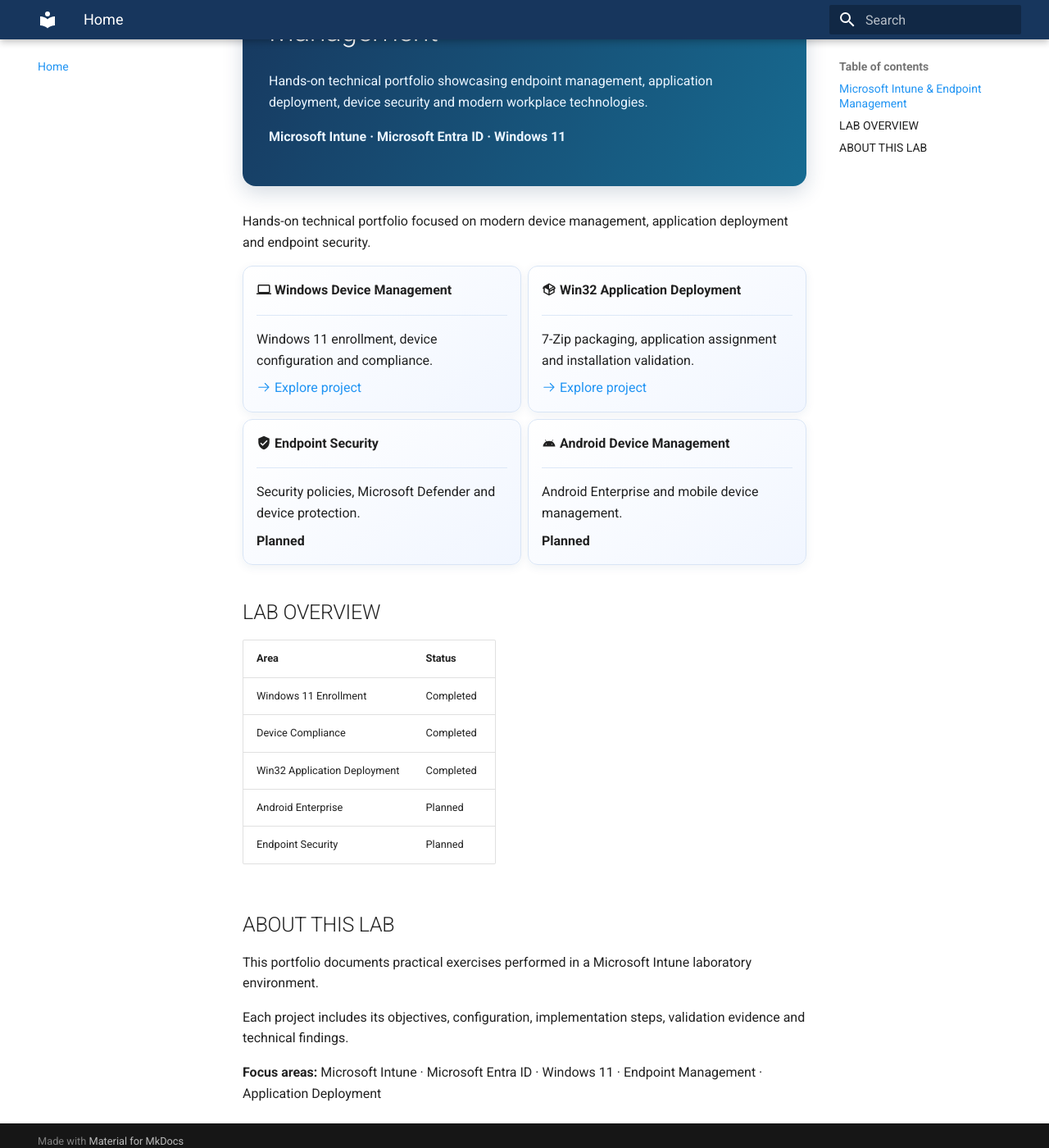
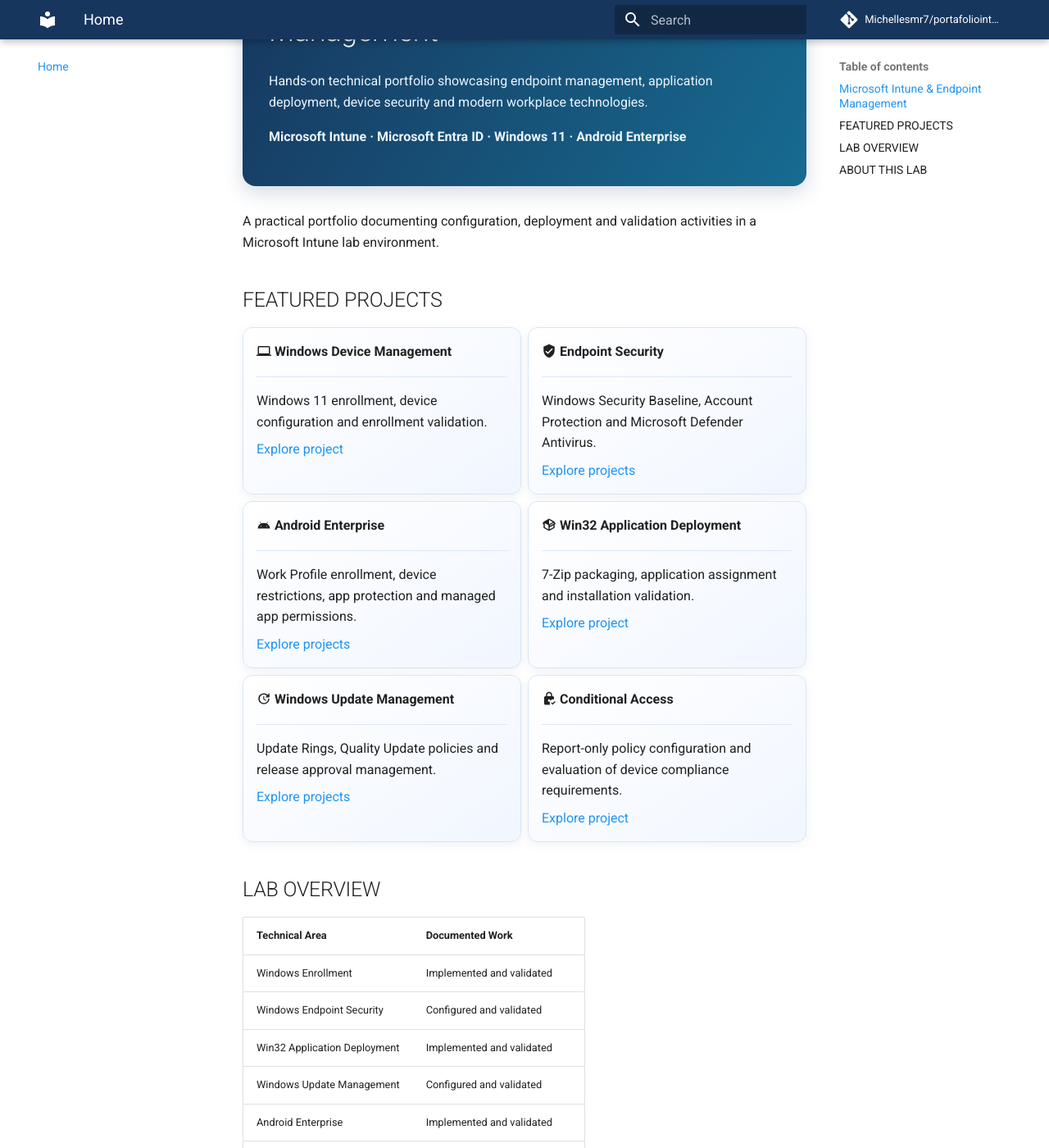
Before and after one commit to Michellesmr7/portafoliointune, an MkDocs documentation site: the page built from docs/index.md, in a window 1280 px wide and 1400 px high, scrolled down 297 px. Shown: the whole window at 82% size. Built offline with MkDocs 1.6.1 and Material for MkDocs 9.7.7, drawn with Linux system fonts in a browser that asks for light colours; comment, search, counter and statistics services are not loaded; some of the changed text lies outside the part shown.

Commit message:
Improve portfolio homepage and site configuration

```diff
--- a/docs/index.md
+++ b/docs/index.md
@@ -1,5 +1,3 @@
-
-
 # MODERN WORKPLACE LAB
 
 <div class="portfolio-hero" markdown>
@@ -8,12 +6,13 @@
 
 Hands-on technical portfolio showcasing endpoint management, application deployment, device security and modern workplace technologies.
 
-**Microsoft Intune · Microsoft Entra ID · Windows 11**
+**Microsoft Intune · Microsoft Entra ID · Windows 11 · Android Enterprise**
 
 </div>
 
+A practical portfolio documenting configuration, deployment and validation activities in a Microsoft Intune lab environment.
 
-Hands-on technical portfolio focused on modern device management, application deployment and endpoint security.
+## FEATURED PROJECTS
 
 <div class="grid cards" markdown>
 
@@ -21,9 +20,25 @@ Hands-on technical portfolio focused on modern device management, application de
 
     ---
 
-    Windows 11 enrollment, device configuration and compliance.
+    Windows 11 enrollment, device configuration and enrollment validation.
 
-    [:octicons-arrow-right-24: Explore project](projects/device-enrollment.md)
+    [Explore project](projects/device-enrollment.md)
+
+-   :material-shield-check: **Endpoint Security**
+
+    ---
+
+    Windows Security Baseline, Account Protection and Microsoft Defender Antivirus.
+
+    [Explore projects](areas/endpoint-security.md)
+
+-   :material-android: **Android Enterprise**
+
+    ---
+
+    Work Profile enrollment, device restrictions, app protection and managed app permissions.
+
+    [Explore projects](areas/android-enterprise.md)
 
 -   :material-package-variant: **Win32 Application Deployment**
 
@@ -31,40 +46,41 @@ Hands-on technical portfolio focused on modern device management, application de
 
     7-Zip packaging, application assignment and installation validation.
 
-    [:octicons-arrow-right-24: Explore project](projects/win32-app-deployment.md)
+    [Explore project](projects/win32-app-deployment.md)
 
--   :material-shield-check: **Endpoint Security**
+-   :material-update: **Windows Update Management**
 
     ---
 
-    Security policies, Microsoft Defender and device protection.
+    Update Rings, Quality Update policies and release approval management.
 
-    **Planned**
+    [Explore projects](areas/automation-updates.md)
 
--   :material-android: **Android Device Management**
+-   :material-lock-check: **Conditional Access**
 
     ---
 
-    Android Enterprise and mobile device management.
+    Report-only policy configuration and evaluation of device compliance requirements.
 
-    **Planned**
+    [Explore project](projects/conditional-access-lab.md)
 
 </div>
 
 ## LAB OVERVIEW
 
-| Area | Status |
+| Technical Area | Documented Work |
 |---|---|
-| Windows 11 Enrollment | Completed |
-| Device Compliance | Completed |
-| Win32 Application Deployment | Completed |
-| Android Enterprise | Planned |
-| Endpoint Security | Planned |
+| Windows Enrollment | Implemented and validated |
+| Windows Endpoint Security | Configured and validated |
+| Win32 Application Deployment | Implemented and validated |
+| Windows Update Management | Configured and validated |
+| Android Enterprise | Implemented and validated |
+| Conditional Access | Initial Report-only configuration |
 
 ## ABOUT THIS LAB
 
 This portfolio documents practical exercises performed in a Microsoft Intune laboratory environment.
 
-Each project includes its objectives, configuration, implementation steps, validation evidence and technical findings.
+Each project includes its objectives, configuration, implementation details, validation results and technical evidence.
 
-**Focus areas:** Microsoft Intune · Microsoft Entra ID · Windows 11 · Endpoint Management · Application Deployment
+**Focus areas:** Microsoft Intune · Microsoft Entra ID · Windows 11 · Android Enterprise · Endpoint Security · Application Deployment
--- a/mkdocs.yml
+++ b/mkdocs.yml
@@ -1,15 +1,17 @@
-
 site_name: Modern Workplace Lab
 site_description: Microsoft Intune & Endpoint Management Portfolio
 site_author: IT Portfolio
+site_url: https://michellesmr7.github.io/portafoliointune/
+repo_url: https://github.com/Michellesmr7/portafoliointune
+repo_name: Michellesmr7/portafoliointune
 
 theme:
   name: material
   language: en
   palette:
-  - scheme: default
-    primary: blue
-    accent: cyan
+    - scheme: default
+      primary: blue
+      accent: cyan
   features:
     - navigation.tabs
     - navigation.sections
@@ -19,19 +21,15 @@ theme:
     - search.highlight
     - content.code.copy
     - toc.follow
-
   font:
     text: Roboto
     code: Roboto Mono
 
-
 nav:
   - Home: index.md
-
   - Device Management:
       - Overview: areas/device-management.md
       - Windows Enrollment: projects/device-enrollment.md
-
   - Security:
       - Compliance Policies: areas/compliance.md
       - Conditional Access Lab: projects/conditional-access-lab.md
@@ -39,26 +37,20 @@ nav:
       - Windows Security Baseline: projects/windows-security-baseline.md
       - Windows Account Protection: projects/windows-account-protection.md
       - Microsoft Defender Antivirus: projects/windows-defender-antivirus.md
-
-
   - Applications:
       - Overview: areas/app-management.md
       - Win32 Deployment: projects/win32-app-deployment.md
-
   - Configuration:
       - Configuration Profiles: areas/configuration-profiles.md
       - Automation & Updates: areas/automation-updates.md
       - Windows Update Rings: projects/windows-update-ring.md
       - Windows Quality Updates: projects/windows-quality-update.md
-
   - Mobile:
       - Android Enterprise: areas/android-enterprise.md
       - Android Enrollment Lab: projects/android-enterprise-enrollment.md
       - Android Device Restrictions: projects/android-device-restrictions.md
       - Android App Protection: projects/android-app-protection.md
       - Android Managed App Permissions: projects/android-managed-app-permissions.md
-
-
 
 markdown_extensions:
   - attr_list
@@ -67,5 +59,6 @@ markdown_extensions:
   - pymdownx.emoji:
       emoji_index: !!python/name:material.extensions.emoji.twemoji
       emoji_generator: !!python/name:material.extensions.emoji.to_svg
+
 extra_css:
   - stylesheets/extra.css
```
